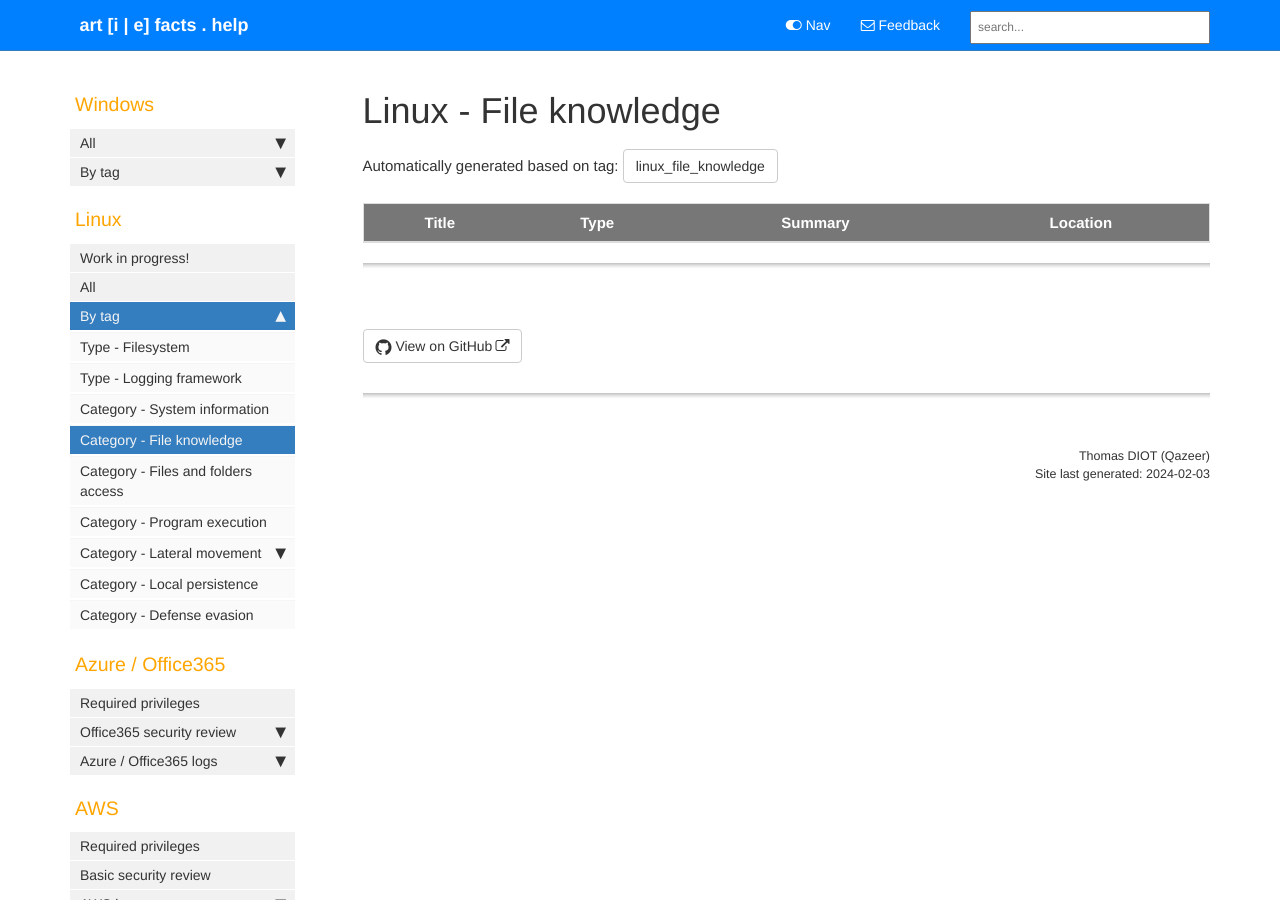
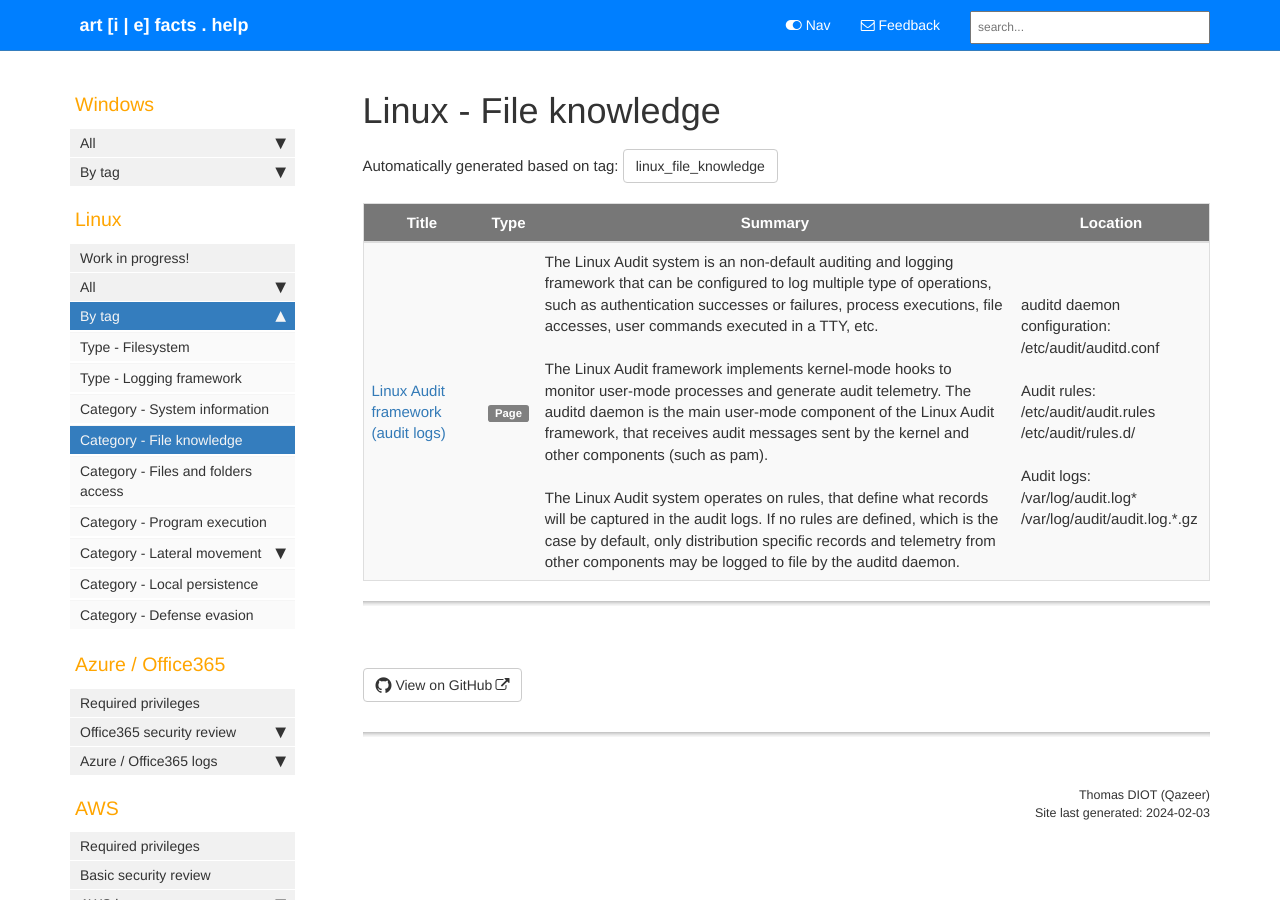
Before and after one commit to Qazeer/artefacts.help, a Jekyll site: the page built from pages/tags/tag_linux_file_knowledge.md, in a window 1280 px wide. Built offline with Jekyll 4.4.1, drawn with Linux system fonts in a browser that asks for light colours; our own code applies the rules of GitHub Pages for plain Markdown files; comment, search, counter and statistics services are not loaded; part of the change alters nothing that is shown.

Commit message:
[Artefact] Linux audit framework - init

````diff
--- a/_data/sidebars/sidebar.yml
+++ b/_data/sidebars/sidebar.yml
@@ -611,6 +611,10 @@
     output: web
     children:
 
+    - title: Linux Audit system
+      url: /linux_audit_framework.html
+      output: web
+
   - title: By tag
     output: web
     children:
--- /dev/null
+++ b/pages/linux/audit_framework.md
@@ -0,0 +1,153 @@
+---
+title: Linux Audit framework (audit logs)
+summary: 'The Linux Audit system is an non-default auditing and logging framework that can be configured to log multiple type of operations, such as authentication successes or failures, process executions, file accesses, user commands executed in a TTY, etc.\n\nThe Linux Audit framework implements kernel-mode hooks to monitor user-mode processes and generate audit telemetry. The auditd daemon is the main user-mode component of the Linux Audit framework, that receives audit messages sent by the kernel and other components (such as pam).\n\nThe Linux Audit system operates on rules, that define what records will be captured in the audit logs. If no rules are defined, which is the case by default, only distribution specific records and telemetry from other components may be logged to file by the auditd daemon.'
+keywords:
+tags:
+  - linux_logging_frameworks
+  - linux_program_execution
+  - linux_files_and_folders_access
+  - linux_file_knowledge
+location: 'auditd daemon configuration:\n/etc/audit/auditd.conf\n\nAudit rules:\n/etc/audit/audit.rules\n/etc/audit/rules.d/\n\nAudit logs:\n/var/log/audit.log*\n/var/log/audit/audit.log.*.gz'
+last_updated: 2024-02-03
+sidebar: sidebar
+permalink: linux_audit_framework.html
+folder: linux
+---
+
+### Overview
+
+The `Linux Audit` system is an non-default auditing and logging framework that
+can be configured to log multiple type of operations, such as authentication
+successes or failures, process executions, file accesses, user commands
+executed in a TTY, etc.
+
+The `Linux Audit` framework implements kernel-mode hooks to monitor user-mode
+processes and generate audit telemetry. The `auditd` daemon is the main
+user-mode component of the `Linux Audit` framework. It receives audit messages
+sent by the kernel (via a `netlink socket`) and is responsible for storing the
+messages on the file system. Launched at operating system startup, the `auditd`
+daemon is configured through the configuration file `/etc/audit/auditd.conf`,
+and connects to the socket to receive events from the kernel. The `auditd`
+daemon can also received events from other system components, such as `pam` or
+`sshd`.
+
+#### Audit rules
+
+The `Linux Audit` system operates on rules, that define what records will be
+captured in the audit logs.
+
+As the events generated are dependent on the audit rules configured, it is
+recommended to first review the rules defined on the system before analyzing
+the audit logs. By default, no audit rules are configured, apart from eventual
+control rules often specific to the Linux distribution used. If not rules are
+configured, other components (`pam`, `sshd`, etc.) may still be sending events
+to the `auditd` daemon.
+
+Audit rules are defined in the `/etc/audit/audit.rules` file or in the
+`/etc/audit/rules.d/` directory.
+
+There are three types of audit rules:
+
+  - Control rules: to modify the `Linux Audit` system behavior and its
+    configuration.
+
+  - File or watch rules: to audit access to files or directories.
+
+    The watch rule format is:
+    `-w <FILE | FOLDER> -p <PERMISSION> -k <KEYNAME>`.
+
+    The access type to be audited, specified using the `-p` option, can be:
+
+      - `r`: read of the file.
+
+      - `w`: write to the file.
+
+      - `x`: execute the file.
+
+      - `a`: change in the file's attribute.
+
+    Example:
+
+    ```bash
+    # Generates events on modification to the "sudoers" file or files under the "sudoers.d" directory.
+    -w /etc/sudoers -p wa -k sudoers_modification
+    -w /etc/sudoers.d/ -p wa -k sudoers_modification
+    ```
+
+  - System call rules: to audit system calls (by any or the specified program).
+
+    The system call rule format is:
+    `-a <ACTION>,<LIST> -S <SYSCALL> -F <FILTER_FIELD>=<FILTER_VALUE> [-F <FILTER_FIELD>=<FILTER_VALUE>] -k <KEY_NAME>`
+
+    Example:
+
+    ```bash
+    # Generates events on successful "connect" syscall from "/bin/bash".
+    -a always,exit -F arch=b64 -F exe=/bin/bash -F success=1 -S connect -k "remote_shell"
+    ```
+
+The [Neo23x0 auditd rules set](https://github.com/Neo23x0/auditd/tree/master)
+can be used as a baseline, which may require fine tuning depending on the
+environnement and applications running on each system.
+
+### Information of interest
+
+Each record / log entry contain a `msg` field, composed of an `epoch` timestamp
+and an unique identifier. The records are formatted as series of
+`FIELD = VALUE` pairs separated by a space. The available fields name and
+description can be found in the
+[Linux Audit Documentation](https://github.com/linux-audit/audit-documentation/blob/main/specs/fields/field-dictionary.csv).
+
+Multiple records can be generated for a single operation. Records related to
+the same event / operation share the same `msg` field. For example,
+`cat /etc/passwd` can generate `SYSCALL` + `EXECVE` records for the execution
+of `cat` and a `PATH` record for the access to the `/etc/passwd` file.
+
+Notable fields:
+
+  - `auid`: `audit identifier` that, if present, identify the initial `uid` of
+    the user (from the initial process). The `auid` remains the same even if
+    the user's identity changes (for instance through `sudo` or `su`, as the
+    utilities start a new process with updated `uid`, `euid`, `ruid`, and
+    `suid`).
+
+    **`auid` != `uid` / `ruid` can thus be an indication of privilege
+    escalation through `sudo` or `su`.**
+
+  - `tty` and `ses`: respectively the terminal and session from which the
+    audited process was invoked.
+
+  - Some command parameters are stored in hexadecimal format. Keyword search on
+    parameter values can thus be more complex and require adapted tooling.
+
+  - For `SYSCALL` records, the `aX` field(s) define the arguments / parameters
+    of the syscall, represented by unsigned long long integers and as such
+    cannot be used to determine the values taken by the arguments.
+
+#### Field types
+
+The `type` field contains the type of the record:
+
+| Operation | Field type(s) |
+|-----------|---------------|
+| User authentication and access | `USER_LOGIN_SUCCESS` <br> `USER_LOGIN_FAILED` <br> `USER_AUTH_SUCCESS` <br> `USER_AUTH_FAILED` <br> `USER_START_SUCCESS` <br> `USER_START_FAILED` <br> `SESSION_TERMINATED`. |
+| Process execution | `EXECVE` and `SYSCALL`. |
+| Filesystem access | `PATH` (for relative or absolute file access). <br> `CWD` (current working directory, useful to reconstruct full path if a relative path has been recorded in `PATH` records). <br> `OPENAT`. |
+| Commands entered in a `TTY` console | `TTY`. |
+| Commands entered by users | `USER_CMD`. |
+| Full command-line of process | `PROCTITLE`. <br><br> The associated `proctitle` field MAY be encoded in hexadecimal. |
+| Network socket connections | `SOCKADDR`. <br><br> The associated `saddr` field contains IP and port information, and can be interpreted directly at event generation (if `log_format = ENRICHED` is set), with `ausearch -i`, or [simple scripting](https://gist.github.com/Qazeer/3aaa6be263380483d68159cae6f33fd2). |
+| Account activity | `ADD_USER` <br> `ADD_GROUP`. |
+
+More record types are listed in the
+[RedHat documentation](https://access.redhat.com/documentation/en-us/red_hat_enterprise_linux/6/html/security_guide/sec-audit_record_types).
+
+### References
+
+  - [RedHat - Chapter 7. System Auditing](https://access.redhat.com/documentation/fr-fr/red_hat_enterprise_linux/6/html/security_guide/chap-system_auditing)
+
+  - [Debian - MAN AUDIT.RULES(7)](https://manpages.debian.org/unstable/auditd/audit.rules.7.en.html)
+
+  - [Neo23x0 - auditd](https://github.com/Neo23x0/auditd/blob/master/audit.rules)
+
+  - [serverfault - What does auditd log by default (i.e. when no rules are defined?)](https://serverfault.com/questions/774862/what-does-auditd-log-by-default-i-e-when-no-rules-are-defined)
````
